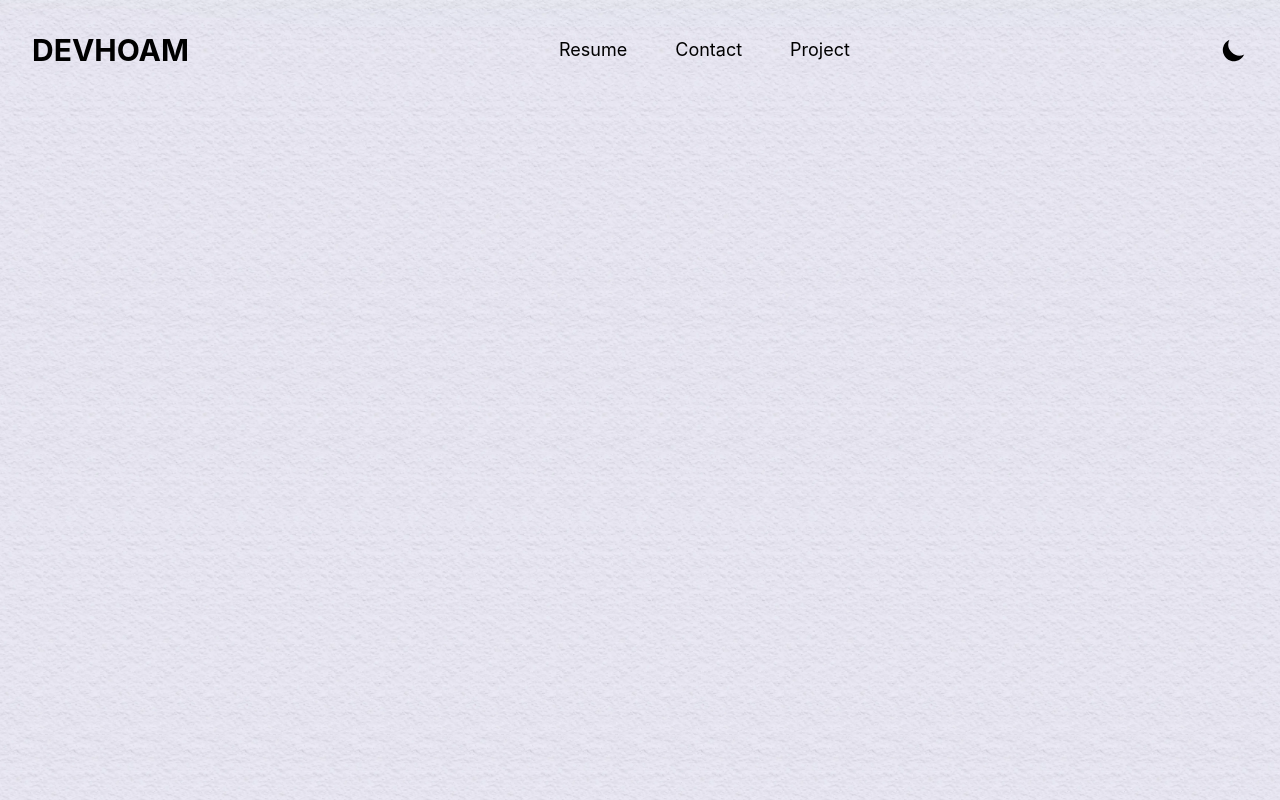
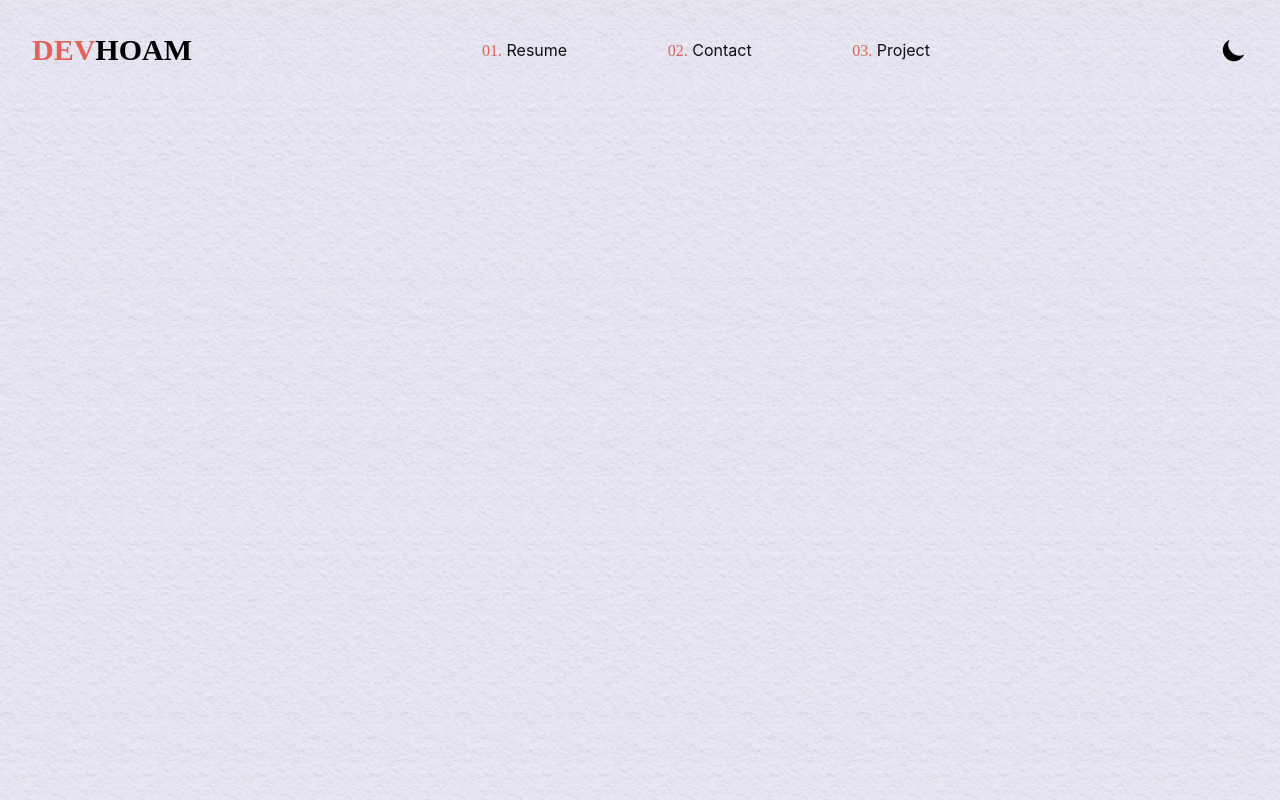
Before and after one commit to rayhansoe/rayhansoe.github.io, a Next.js app: page / in a window 1280 px wide. Built offline with nearby package versions, Linux system fonts and the light colour scheme.

Commit message:
fix minor.

```diff
--- a/components/NavBar.jsx
+++ b/components/NavBar.jsx
@@ -53,23 +53,31 @@ const NavBar = () => {
 		<section className='navbar py-8'>
 			<Container>
 				<div className='nav flex justify-between items-center'>
-					<h2 className='font-bold text-3xl'>DEVHOAM</h2>
+					<h2 className='font-averia font-bold text-3xl'>
+						<span className='text-primary-color'>DEV</span>HOAM
+					</h2>
 					<div
 						onClick={mobileNavToggle}
 						className={`${
 							isMobileNavDisplayed ? 'absolute' : 'hidden'
-						} flex flex-col items-center justify-center w-full flex-1 text-center bg-dark-mode dark:bg-gray-900 bg-opacity-60 dark:bg-opacity-80 top-0 left-0 min-h-screen cursor-pointer text-white text-xl lg:block lg:relative lg:w-auto lg:min-h-full lg:flex-grow-0 lg:dark:bg-opacity-0 lg:bg-opacity-0 lg:text-lg`}>
+						} flex flex-col items-center justify-center w-full flex-1 text-center bg-dark-mode dark:bg-gray-900 bg-opacity-60 dark:bg-opacity-80 top-0 left-0 min-h-screen cursor-pointer text-xl lg:block lg:relative lg:w-auto lg:min-h-full lg:flex-grow lg:dark:bg-opacity-0 lg:bg-opacity-0 lg:text-lg lg:justify-between lg:cursor-default`}>
 						<ul
-							className='relative flex flex-col items-center justify-center p-24 gap-8 bg-white text-black dark:text-white dark:bg-dark-mode rounded pointer-events-auto cursor-default z-20 lg:p-0 lg:flex-row lg:bg-opacity-0 lg:dark:bg-opacity-0 lg:gap-12'
+							className='relative flex flex-col items-center justify-center p-24 gap-8 bg-white text-text-dark dark:text-text-light dark:bg-dark-mode rounded pointer-events-auto cursor-default z-20 lg:p-0 lg:flex-row lg:bg-opacity-0 lg:dark:bg-opacity-0 lg:text-base lg:justify-between lg:max-w-md lg:flex-shrink lg:mx-auto'
 							onClick={stopBubbling}>
 							<li>
-								<a href='#'>Resume</a>
+								<a href='#'>
+									<span className='font-averia text-primary-color'>01.</span> Resume
+								</a>
 							</li>
 							<li>
-								<a href='#'>Contact</a>
+								<a href='#'>
+									<span className='font-averia text-primary-color'>02.</span> Contact
+								</a>
 							</li>
 							<li>
-								<a href='#'>Project</a>
+								<a href='#'>
+									<span className='font-averia text-primary-color'>03.</span> Project
+								</a>
 							</li>
 						</ul>
 					</div>
```
